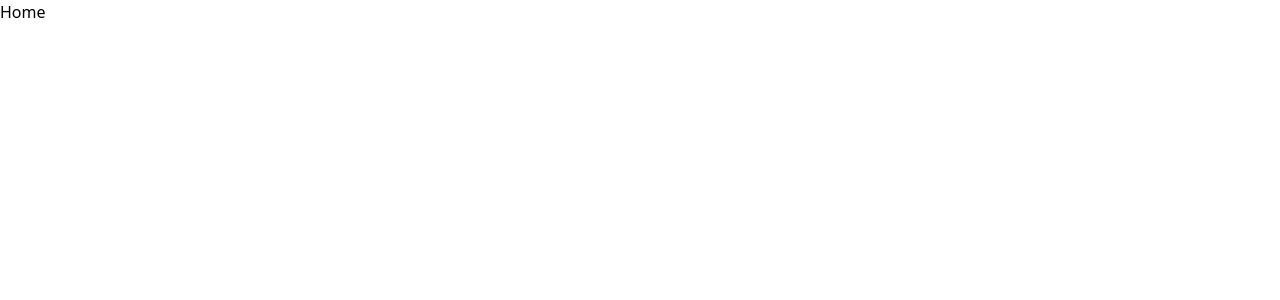
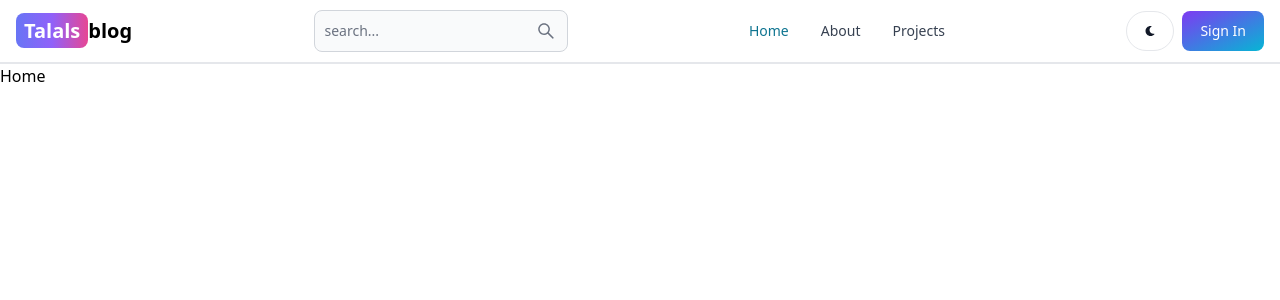
Before and after one commit to talalanwarwarraich/mern-blog, a React (Vite) app in the folder client/: page / in a window 1280 px wide. Shown: the top 300 px of the page. Built offline with nearby package versions, Linux system fonts and the light colour scheme.

Commit message:
create header component

```diff
--- a/client/package.json
+++ b/client/package.json
@@ -10,8 +10,10 @@
     "preview": "vite preview"
   },
   "dependencies": {
+    "flowbite-react": "^0.7.2",
     "react": "^18.2.0",
     "react-dom": "^18.2.0",
+    "react-icons": "^5.0.1",
     "react-router-dom": "^6.21.3"
   },
   "devDependencies": {
--- a/client/src/App.jsx
+++ b/client/src/App.jsx
@@ -5,10 +5,12 @@
 import SignUp from './pages/SignUp';
 import Dashboard from './pages/Dashboard';
 import Projects from './pages/Projects';
+import Header from './components/Header';
 
 const App = () => {
   return (
     <BrowserRouter>
+      <Header />
       <Routes>
         <Route path='/' element={<Home />} />
         <Route path='/about' element={<About />} />
--- /dev/null
+++ b/client/src/components/Header.jsx
@@ -0,0 +1,54 @@
+import { Button, Navbar, TextInput } from 'flowbite-react';
+import { Link, useLocation } from 'react-router-dom';
+import { AiOutlineSearch } from 'react-icons/ai';
+import { FaMoon } from 'react-icons/fa';
+
+const Header = () => {
+  const path = useLocation().pathname;
+  return (
+    <Navbar className='border-b-2'>
+      <Link
+        to='/'
+        className='self-center whitespace-nowrap text-sm sm:text-xl font-semibold dark:text-white'
+      >
+        <span className='px-2 py-1 bg-gradient-to-r from-indigo-500 via-purple-500 to-pink-500 rounded-lg text-white'>
+          Talals
+        </span>
+        blog
+      </Link>
+      <form>
+        <TextInput
+          type='text'
+          placeholder='search...'
+          rightIcon={AiOutlineSearch}
+          className='hidden lg:inline'
+        />
+      </form>
+      <Button className='w-12 h-10 lg:hidden' color='gray' pill>
+        <AiOutlineSearch />
+      </Button>
+      <div className='flex gap-2 md:order-2'>
+        <Button className='w-12 h-10 hidden sm:inline' color='gray' pill>
+          <FaMoon />
+        </Button>
+        <Link to='sign-in'>
+          <Button gradientDuoTone='purpleToBlue'>Sign In</Button>
+        </Link>
+        <Navbar.Toggle />
+      </div>
+      <Navbar.Collapse>
+        <Navbar.Link active={path === '/'} as={'div'}>
+          <Link to='/'>Home</Link>
+        </Navbar.Link>
+        <Navbar.Link active={path === '/about'} as={'div'}>
+          <Link to='/about'>About</Link>
+        </Navbar.Link>
+        <Navbar.Link active={path === '/projects'} as={'div'}>
+          <Link to='/projects'>Projects</Link>
+        </Navbar.Link>
+      </Navbar.Collapse>
+    </Navbar>
+  );
+};
+
+export default Header;
--- a/client/tailwind.config.js
+++ b/client/tailwind.config.js
@@ -1,8 +1,14 @@
+import flowbite from 'flowbite/plugin';
+
 /** @type {import('tailwindcss').Config} */
 export default {
-  content: ['./index.html', './src/**/*.{js,ts,jsx,tsx}'],
+  content: [
+    './index.html',
+    './src/**/*.{js,ts,jsx,tsx}',
+    'node_modules/flowbite-react/lib/esm/**/*.js',
+  ],
   theme: {
     extend: {},
   },
-  plugins: [],
+  plugins: [flowbite],
 };
```
Also changed, not shown: 1 other file (tests, documents, lock files or other folders).
